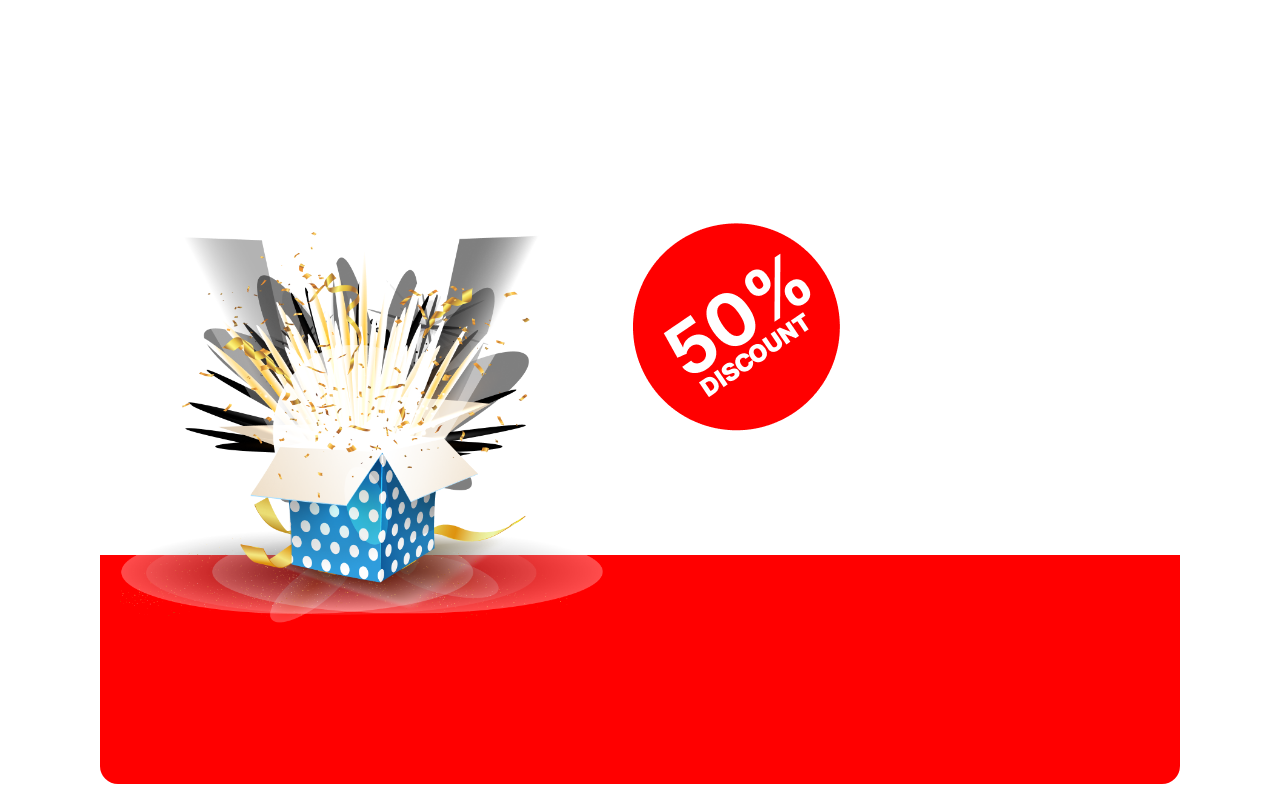
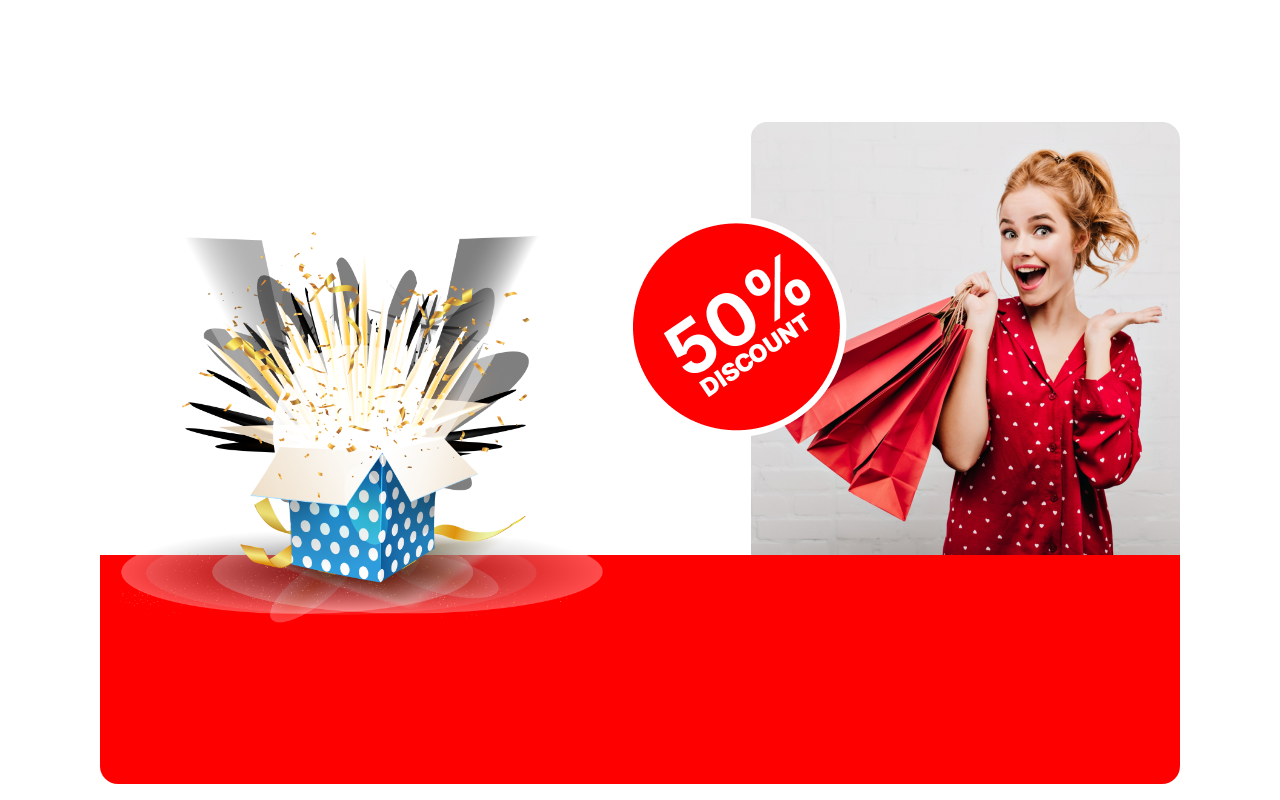
Before and after one commit to shohelrana2002/Assignment_1, a plain HTML site: page index.html in a window 1280 px wide. Shown: the part 3640-4440 px from the top of the page. Drawn offline with Linux system fonts and the light colour scheme; the site is published under a folder, as on GitHub Pages, so addresses that start at the root find nothing.

Commit message:
omplte site

```diff
--- a/css/style.css
+++ b/css/style.css
@@ -248,7 +248,8 @@ font-family: 'Merriweather', serif; */
   background-repeat: no-repeat;
   display: flex;
   background-position: bottom, top right;
-  background-image: url("../pic/Rectangle\ 2.png"), url("/pic/Rectangle\ 1.png");
+  background-image: url("../pic/Rectangle\ 2.png"),
+    url("../pic/Rectangle\ 1.png");
 }
 
 .banner-img75 img {
```
